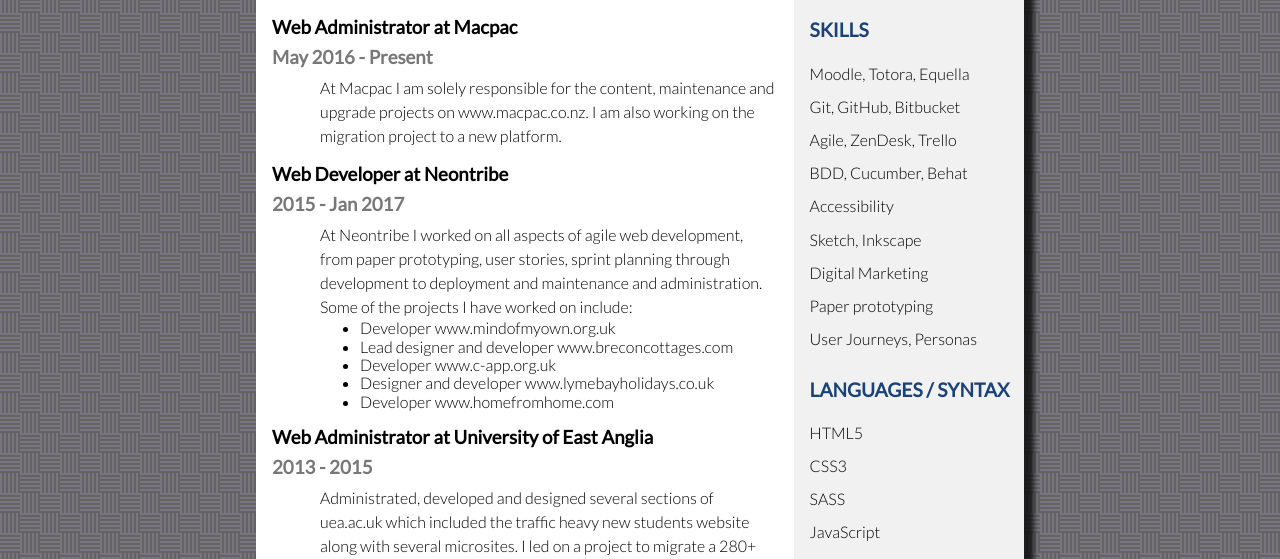
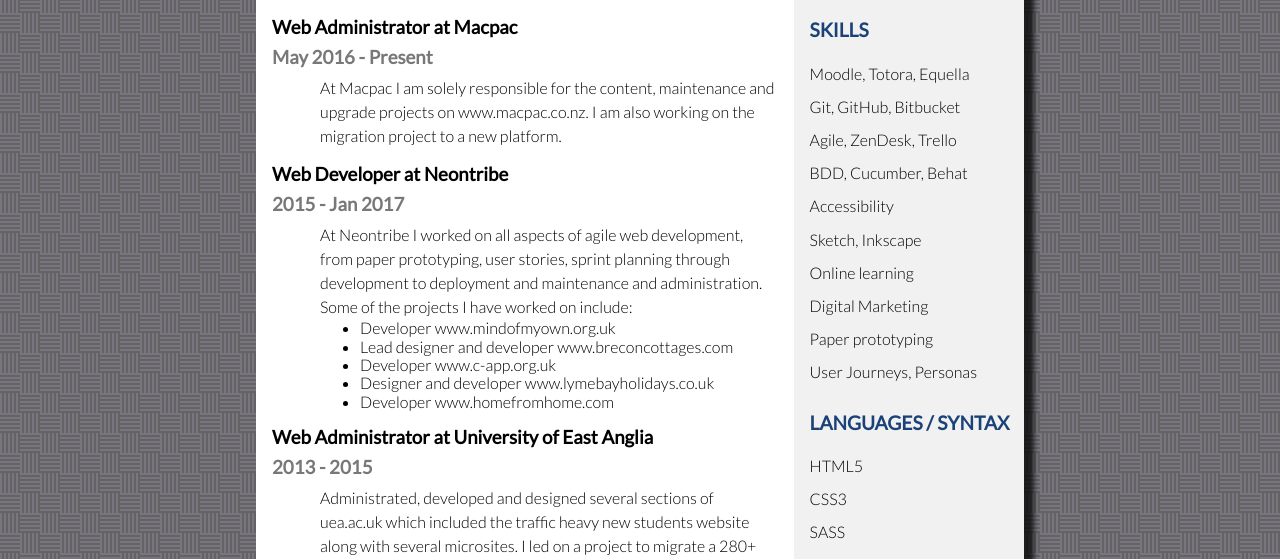
Before and after one commit to tomltd/tomltd.github.io, a website: page index.html in a window 1280 px wide. Shown: the part 227-786 px from the top of the page. Drawn offline with nearby package versions, Linux system fonts and the light colour scheme.

Commit message:
Testing atom git

```diff
--- a/index.html
+++ b/index.html
@@ -75,6 +75,7 @@
                 <p>BDD, Cucumber, Behat<span></span></p>
                 <p>Accessibility<span></span></p>
                 <p>Sketch, Inkscape<span></span></p>
+                <p>Online learning<span></span></p>
                 <p>Digital Marketing<span></span></p>
                 <p>Paper prototyping<span></span></p>
                 <p>User Journeys, Personas<span></span></p>
```
